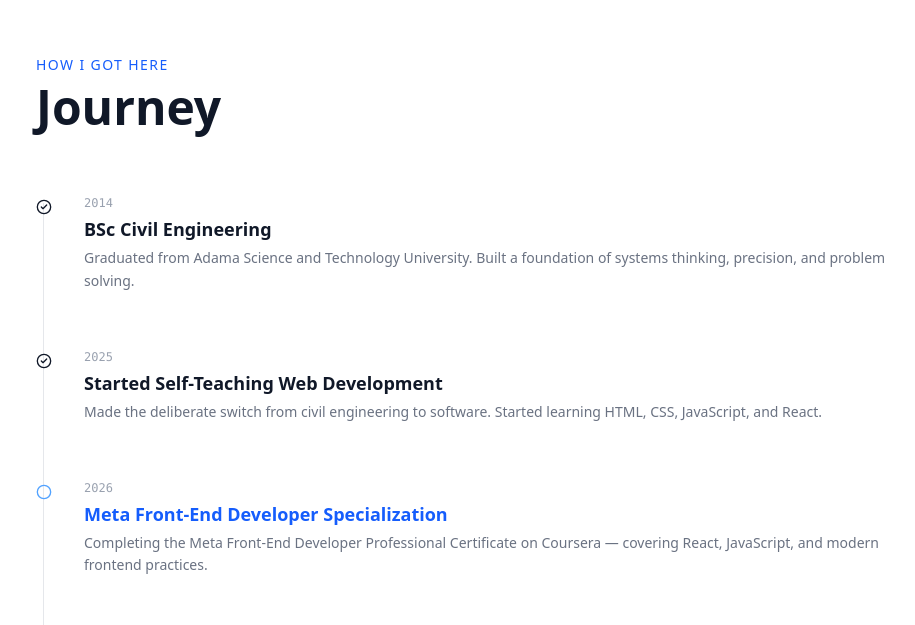
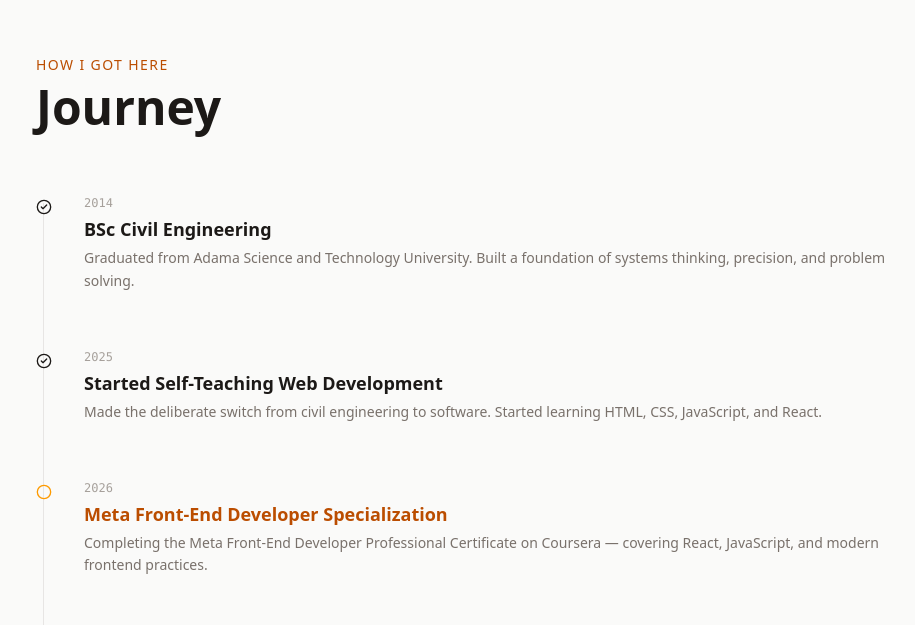
Before and after one commit to binicode/biniyam-portfolio, a Next.js app: page / in a window 1280 px wide. Shown: the part 4455-5080 px from the top of the page, without its empty margins (156-1071 px from the left). Built offline with nearby package versions, Linux system fonts and the light colour scheme.

Commit message:
refactor: Timeline with pure Tailwind dark mode

```diff
--- a/src/components/sections/Timeline.tsx
+++ b/src/components/sections/Timeline.tsx
@@ -4,14 +4,13 @@ import { motion } from "framer-motion";
 import { CheckCircle2, Circle } from "lucide-react";
 import { timelineData } from "@/data/portfolio";
 import { fadeUpVariant } from "@/lib/animations";
-import { TimelineItem } from "@/types";
 
 export default function Timeline() {
     return (
         <section
             id="timeline"
             aria-label="Journey"
-            className="py-24 px-6 md:px-16 lg:px-32 bg-white"
+            className="py-24 px-6 md:px-16 lg:px-32 bg-stone-50 dark:bg-gray-950"
         >
             <div className="max-w-4xl mx-auto">
 
@@ -24,10 +23,10 @@ export default function Timeline() {
                     custom={0}
                     className="mb-16"
                 >
-                    <p className="text-sm font-medium text-blue-600 uppercase tracking-widest mb-2">
+                    <p className="text-sm font-medium text-amber-700 dark:text-cyan-400 uppercase tracking-widest mb-2">
                         How I Got Here
                     </p>
-                    <h2 className="text-4xl md:text-5xl font-bold text-gray-900">
+                    <h2 className="text-4xl md:text-5xl font-bold text-stone-900 dark:text-slate-50">
                         Journey
                     </h2>
                 </motion.div>
@@ -36,7 +35,7 @@ export default function Timeline() {
                 <div className="relative flex flex-col gap-0">
 
                     {/* Vertical Line */}
-                    <div className="absolute left-[7px] top-2 bottom-2 w-px bg-gray-200" />
+                    <div className="absolute left-[7px] top-2 bottom-2 w-px bg-stone-200 dark:bg-gray-700" />
 
                     {timelineData.map((item, index) => (
                         <motion.div
@@ -53,13 +52,13 @@ export default function Timeline() {
                                 {item.status === "completed" ? (
                                     <CheckCircle2
                                         size={16}
-                                        className="text-gray-900"
+                                        className="text-stone-900 dark:text-slate-50"
                                         aria-label="Completed"
                                     />
                                 ) : (
                                     <Circle
                                         size={16}
-                                        className="text-blue-400"
+                                        className="text-amber-500 dark:text-cyan-400"
                                         aria-label="In Progress"
                                     />
                                 )}
@@ -67,13 +66,16 @@ export default function Timeline() {
 
                             {/* Content */}
                             <div className="flex flex-col gap-1 pb-2">
-                                <span className="text-xs font-mono text-gray-400">
+                                <span className="text-xs font-mono text-stone-400 dark:text-gray-500">
                                     {item.date}
                                 </span>
-                                <h3 className={`text-lg font-semibold ${item.status === "completed" ? "text-gray-900" : "text-blue-600"}`}>
+                                <h3 className={`text-lg font-semibold ${item.status === "completed"
+                                        ? "text-stone-900 dark:text-slate-50"
+                                        : "text-amber-700 dark:text-cyan-400"
+                                    }`}>
                                     {item.title}
                                 </h3>
-                                <p className="text-gray-500 text-sm leading-relaxed">
+                                <p className="text-stone-500 dark:text-gray-400 text-sm leading-relaxed">
                                     {item.description}
                                 </p>
                             </div>
```
